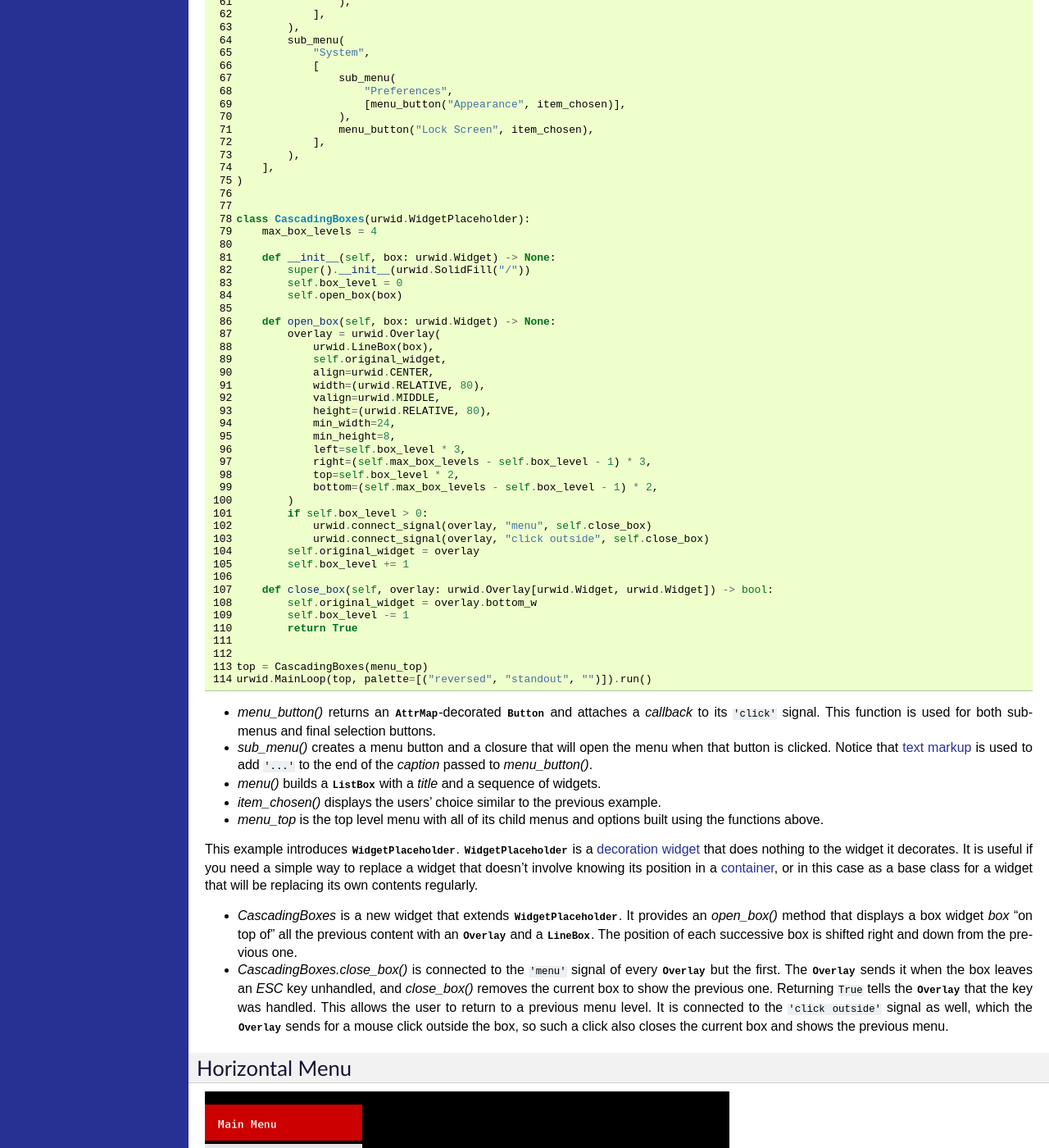
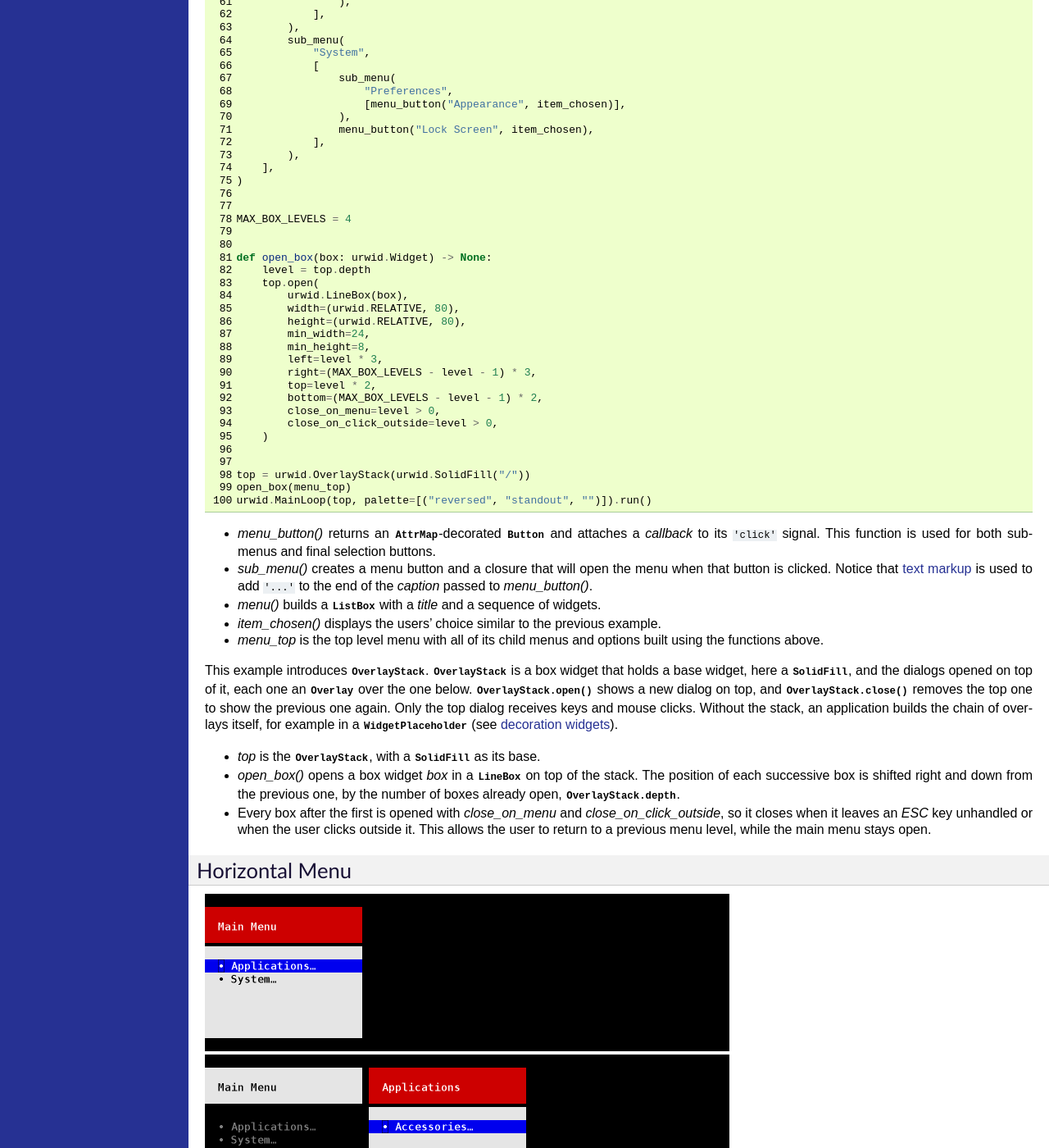
Before and after one commit to urwid/urwid, a Sphinx documentation site: the page built from docs/tutorial/index.rst, in a window 1280 px wide and 1400 px high, scrolled down 9435 px. Shown: the whole window at 82% size. Built offline with Sphinx 7.4.7, drawn with Linux system fonts in a browser that asks for light colours.

Commit message:
Convert the cmenu tutorial to OverlayStack
The cascading menu now opens its boxes with OverlayStack.open() instead of a hand-built WidgetPlaceholder subclass.

- The Overlay parameters are unchanged, so cmenu1.png to cmenu4.png stay valid.
- Every box after the first closes on Esc or a click outside; the main menu stays open.

```diff
--- a/docs/tutorial/cmenu.py
+++ b/docs/tutorial/cmenu.py
@@ -23,7 +23,7 @@ def sub_menu(
     contents = menu(caption, choices)
 
     def open_menu(button: urwid.Button) -> None:
-        return top.open_box(contents)
+        return open_box(contents)
 
     return menu_button([caption, "..."], open_menu)
 
@@ -39,7 +39,7 @@ def menu(
 def item_chosen(button: urwid.Button) -> None:
     response = urwid.Text(["You chose ", button.label, "\n"])
     done = menu_button("Ok", exit_program)
-    top.open_box(urwid.Filler(urwid.Pile([response, done])))
+    open_box(urwid.Filler(urwid.Pile([response, done])))
 
 
 def exit_program(button: urwid.Button) -> typing.NoReturn:
@@ -75,40 +75,26 @@ menu_top = menu(
 )
 
 
-class CascadingBoxes(urwid.WidgetPlaceholder):
-    max_box_levels = 4
-
-    def __init__(self, box: urwid.Widget) -> None:
-        super().__init__(urwid.SolidFill("/"))
-        self.box_level = 0
-        self.open_box(box)
-
-    def open_box(self, box: urwid.Widget) -> None:
-        overlay = urwid.Overlay(
-            urwid.LineBox(box),
-            self.original_widget,
-            align=urwid.CENTER,
-            width=(urwid.RELATIVE, 80),
-            valign=urwid.MIDDLE,
-            height=(urwid.RELATIVE, 80),
-            min_width=24,
-            min_height=8,
-            left=self.box_level * 3,
-            right=(self.max_box_levels - self.box_level - 1) * 3,
-            top=self.box_level * 2,
-            bottom=(self.max_box_levels - self.box_level - 1) * 2,
-        )
-        if self.box_level > 0:
-            urwid.connect_signal(overlay, "menu", self.close_box)
-            urwid.connect_signal(overlay, "click outside", self.close_box)
-        self.original_widget = overlay
-        self.box_level += 1
-
-    def close_box(self, overlay: urwid.Overlay[urwid.Widget, urwid.Widget]) -> bool:
-        self.original_widget = overlay.bottom_w
-        self.box_level -= 1
-        return True
+MAX_BOX_LEVELS = 4
 
 
-top = CascadingBoxes(menu_top)
+def open_box(box: urwid.Widget) -> None:
+    level = top.depth
+    top.open(
+        urwid.LineBox(box),
+        width=(urwid.RELATIVE, 80),
+        height=(urwid.RELATIVE, 80),
+        min_width=24,
+        min_height=8,
+        left=level * 3,
+        right=(MAX_BOX_LEVELS - level - 1) * 3,
+        top=level * 2,
+        bottom=(MAX_BOX_LEVELS - level - 1) * 2,
+        close_on_menu=level > 0,
+        close_on_click_outside=level > 0,
+    )
+
+
+top = urwid.OverlayStack(urwid.SolidFill("/"))
+open_box(menu_top)
 urwid.MainLoop(top, palette=[("reversed", "standout", "")]).run()
--- a/docs/tutorial/index.rst
+++ b/docs/tutorial/index.rst
@@ -357,25 +357,21 @@ return to the previous menu by pressing *ESC* or by clicking outside the current
 * *menu_top* is the top level menu with all of its child menus and
   options built using the functions above.
 
-This example introduces :class:`WidgetPlaceholder`. :class:`WidgetPlaceholder` is a
-:ref:`decoration widget <decoration-widgets>` that does nothing to the widget it
-decorates.  It is useful if you need a simple way to replace a widget that doesn't
-involve knowing its position in a :ref:`container <container-widgets>`, or in this
-case as a base class for a widget that will be replacing its own contents regularly.
+This example introduces :class:`OverlayStack`. :class:`OverlayStack` is a box widget that
+holds a base widget, here a :class:`SolidFill`, and the dialogs opened on top of it, each one
+an :class:`Overlay` over the one below.  :meth:`OverlayStack.open` shows a new dialog on top,
+and :meth:`OverlayStack.close` removes the top one to show the previous one again.  Only the top
+dialog receives keys and mouse clicks.  Without the stack, an application builds the chain of
+overlays itself, for example in a :class:`WidgetPlaceholder`
+(see :ref:`decoration widgets <decoration-widgets>`).
 
-* *CascadingBoxes* is a new widget that extends :class:`WidgetPlaceholder`.
-  It provides an *open_box()* method that displays a box widget *box* "on top of"
-  all the previous content with an :class:`Overlay` and a :class:`LineBox`.
+* *top* is the :class:`OverlayStack`, with a :class:`SolidFill` as its base.
+* *open_box()* opens a box widget *box* in a :class:`LineBox` on top of the stack.
   The position of each successive box is shifted right and down from the
-  previous one.
-* *CascadingBoxes.close_box()* is connected to the ``'menu'`` signal of every
-  :class:`Overlay` but the first.  The :class:`Overlay` sends it when the box
-  leaves an *ESC* key unhandled, and *close_box()* removes the current box to
-  show the previous one.  Returning ``True`` tells the :class:`Overlay` that the
-  key was handled.  This allows the user to return to a previous menu level.
-  It is connected to the ``'click outside'`` signal as well, which the
-  :class:`Overlay` sends for a mouse click outside the box, so such a click
-  also closes the current box and shows the previous menu.
+  previous one, by the number of boxes already open, :attr:`OverlayStack.depth`.
+* Every box after the first is opened with *close_on_menu* and *close_on_click_outside*,
+  so it closes when it leaves an *ESC* key unhandled or when the user clicks outside it.
+  This allows the user to return to a previous menu level, while the main menu stays open.
 
 
 Horizontal Menu
```
